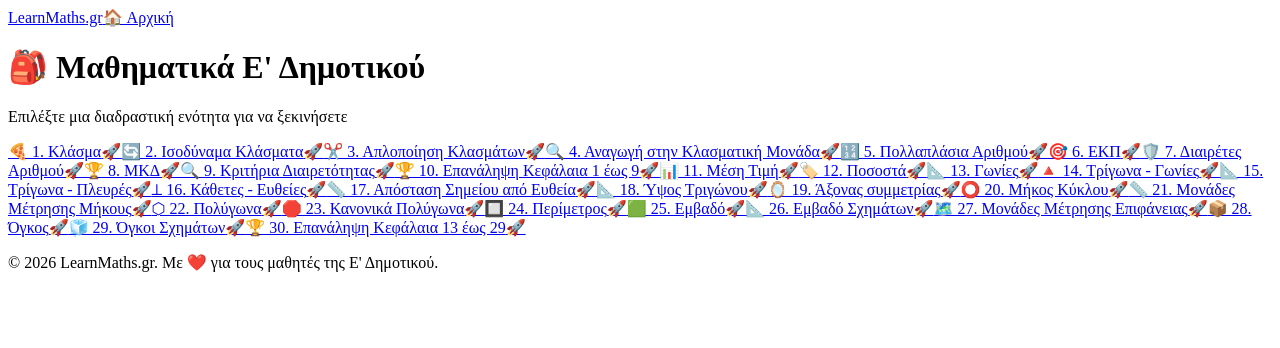
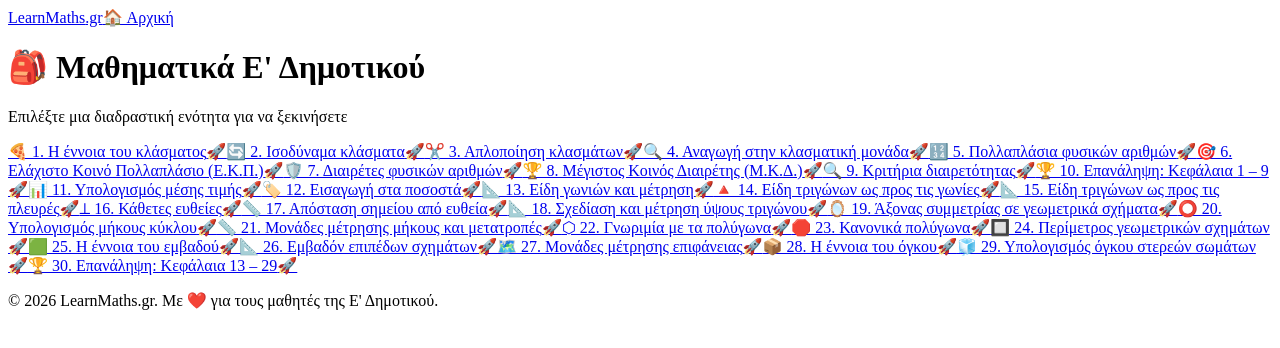
Before and after one commit to gkrimpas-lab/learn-maths-2026, a Next.js app: page /e-dimotikou in a window 1280 px wide. Shown: the top 348 px of the page. Built offline with nearby package versions, Linux system fonts and the light colour scheme.

Commit message:
Update module labels and descriptions in EDimotikouMenu

```diff
--- a/pages/e-dimotikou/index.js
+++ b/pages/e-dimotikou/index.js
@@ -5,37 +5,37 @@ import { LAYOUT } from '../../shared/layout-config';
 
 export default function EDimotikouMenu() {
   const modules = [
-    { id: '01-klasma', label: '🍕 1. Κλάσμα', href: '/e-dimotikou/01-klasma' },
-    { id: '02-isodinama', label: '🔄 2. Ισοδύναμα Κλάσματα', href: '/e-dimotikou/02-isodinama' },
-    { id: '03-aplopoiisi', label: '✂️ 3. Απλοποίηση Κλασμάτων', href: '/e-dimotikou/03-aplopoiisi' },
-    { id: '04-anagogi', label: '🔍 4. Αναγωγή στην Κλασματική Μονάδα', href: '/e-dimotikou/04-anagogi' },
-    { id: '05-pollaplasia', label: '🔢 5. Πολλαπλάσια Αριθμού', href: '/e-dimotikou/05-pollaplasia' },
-    { id: '06-ekp', label: '🎯 6. ΕΚΠ', href: '/e-dimotikou/06-ekp' },
-    { id: '07-diairetes', label: '🛡️ 7. Διαιρέτες Αριθμού', href: '/e-dimotikou/07-diairetes' },
-    { id: '08-mkd', label: '🏆 8. ΜΚΔ', href: '/e-dimotikou/08-mkd' },
-    { id: '09-krit-diaret', label: '🔍 9. Κριτήρια Διαιρετότητας', href: '/e-dimotikou/09-krit-diaret' },
-    { id: '10-epanalipsi-1', label: '🏆 10. Επανάληψη Κεφάλαια 1 έως 9', href: '/e-dimotikou/10-epanalipsi-1' },
-    { id: '11-mesitimi', label: '📊 11. Μέση Τιμή', href: '/e-dimotikou/11-mesitimi' },
-    { id: '12-pososta', label: '🏷️ 12. Ποσοστά', href: '/e-dimotikou/12-pososta' },
-    { id: '13-gonies', label: '📐 13. Γωνίες', href: '/e-dimotikou/13-gonies' },
-    { id: '14-trigona', label: '🔺 14. Τρίγωνα - Γωνίες', href: '/e-dimotikou/14-trigona' },
-    { id: '15-trigona-pleures', label: '📐 15. Τρίγωνα - Πλευρές', href: '/e-dimotikou/15-trigona-pleures' },
-    { id: '16-kathetes-eutheies', label: '⟂ 16. Κάθετες - Ευθείες', href: '/e-dimotikou/16-kathetes-eutheies' },
-    { id: '17-apostasi-simeiou-eutheias', label: '📏 17. Απόσταση Σημείου από Ευθεία', href: '/e-dimotikou/17-apostasi-simeiou-eutheia' },
-    { id: '18-ipsos-trigonou', label: '📐 18. Ύψος Τριγώνου', href: '/e-dimotikou/18-ipsos-trigonou' },
-    { id: '19-aksonas-simmetrias', label: '🪞 19. Άξονας συμμετρίας', href: '/e-dimotikou/19-aksonas-simmetrias' },
-    { id: '20-mikos-kiklou', label: '⭕ 20. Μήκος Κύκλου', href: '/e-dimotikou/20-mikos-kiklou' },
-    { id: '21-monades-mikous', label: '📏 21. Μονάδες Μέτρησης Μήκους', href: '/e-dimotikou/21-monades-mikous' },
-    { id: '22-poligona', label: '⬡ 22. Πολύγωνα', href: '/e-dimotikou/22-poligona' },
-    { id: '23-kanonika-poligona', label: '🛑 23. Κανονικά Πολύγωνα', href: '/e-dimotikou/23-kanonika-poligona' },
-    { id: '24-perimetros', label: '🔲 24. Περίμετρος', href: '/e-dimotikou/24-perimetros' },
-    { id: '25-embado', label: '🟩 25. Εμβαδό', href: '/e-dimotikou/25-embado' },
-    { id: '26-embado-sximaton', label: '📐 26. Εμβαδό Σχημάτων', href: '/e-dimotikou/26-embado-sximaton' },
-    { id: '27-monades-epifaneias', label: '🗺️ 27. Μονάδες Μέτρησης Επιφάνειας', href: '/e-dimotikou/27-monades-epifaneias' },
-    { id: '28-ennoia-ogkou', label: '📦 28. Όγκος', href: '/e-dimotikou/28-ennoia-ogkou' },
-    { id: '29-ogkoi-sximaton', label: '🧊 29. Όγκοι Σχημάτων', href: '/e-dimotikou/29-ogkoi-sximaton' },
-    { id: '30-epanalipsi-2', label: '🏆 30. Επανάληψη Κεφάλαια 13 έως 29', href: '/e-dimotikou/30-epanalipsi-2' }
-  ];
+  { id: '01-klasma', label: '🍕 1. Η έννοια του κλάσματος', href: '/e-dimotikou/01-klasma' },
+  { id: '02-isodinama', label: '🔄 2. Ισοδύναμα κλάσματα', href: '/e-dimotikou/02-isodinama' },
+  { id: '03-aplopoiisi', label: '✂️ 3. Απλοποίηση κλασμάτων', href: '/e-dimotikou/03-aplopoiisi' },
+  { id: '04-anagogi', label: '🔍 4. Αναγωγή στην κλασματική μονάδα', href: '/e-dimotikou/04-anagogi' },
+  { id: '05-pollaplasia', label: '🔢 5. Πολλαπλάσια φυσικών αριθμών', href: '/e-dimotikou/05-pollaplasia' },
+  { id: '06-ekp', label: '🎯 6. Ελάχιστο Κοινό Πολλαπλάσιο (Ε.Κ.Π.)', href: '/e-dimotikou/06-ekp' },
+  { id: '07-diairetes', label: '🛡️ 7. Διαιρέτες φυσικών αριθμών', href: '/e-dimotikou/07-diairetes' },
+  { id: '08-mkd', label: '🏆 8. Μέγιστος Κοινός Διαιρέτης (Μ.Κ.Δ.)', href: '/e-dimotikou/08-mkd' },
+  { id: '09-krit-diaret', label: '🔍 9. Κριτήρια διαιρετότητας', href: '/e-dimotikou/09-krit-diaret' },
+  { id: '10-epanalipsi-1', label: '🏆 10. Επανάληψη: Κεφάλαια 1 – 9', href: '/e-dimotikou/10-epanalipsi-1' },
+  { id: '11-mesitimi', label: '📊 11. Υπολογισμός μέσης τιμής', href: '/e-dimotikou/11-mesitimi' },
+  { id: '12-pososta', label: '🏷️ 12. Εισαγωγή στα ποσοστά', href: '/e-dimotikou/12-pososta' },
+  { id: '13-gonies', label: '📐 13. Είδη γωνιών και μέτρηση', href: '/e-dimotikou/13-gonies' },
+  { id: '14-trigona', label: '🔺 14. Είδη τριγώνων ως προς τις γωνίες', href: '/e-dimotikou/14-trigona' },
+  { id: '15-trigona-pleures', label: '📐 15. Είδη τριγώνων ως προς τις πλευρές', href: '/e-dimotikou/15-trigona-pleures' },
+  { id: '16-kathetes-eutheies', label: '⟂ 16. Κάθετες ευθείες', href: '/e-dimotikou/16-kathetes-eutheies' },
+  { id: '17-apostasi-simeiou-eutheias', label: '📏 17. Απόσταση σημείου από ευθεία', href: '/e-dimotikou/17-apostasi-simeiou-eutheia' },
+  { id: '18-ipsos-trigonou', label: '📐 18. Σχεδίαση και μέτρηση ύψους τριγώνου', href: '/e-dimotikou/18-ipsos-trigonou' },
+  { id: '19-aksonas-simmetrias', label: '🪞 19. Άξονας συμμετρίας σε γεωμετρικά σχήματα', href: '/e-dimotikou/19-aksonas-simmetrias' },
+  { id: '20-mikos-kiklou', label: '⭕ 20. Υπολογισμός μήκους κύκλου', href: '/e-dimotikou/20-mikos-kiklou' },
+  { id: '21-monades-mikous', label: '📏 21. Μονάδες μέτρησης μήκους και μετατροπές', href: '/e-dimotikou/21-monades-mikous' },
+  { id: '22-poligona', label: '⬡ 22. Γνωριμία με τα πολύγωνα', href: '/e-dimotikou/22-poligona' },
+  { id: '23-kanonika-poligona', label: '🛑 23. Κανονικά πολύγωνα', href: '/e-dimotikou/23-kanonika-poligona' },
+  { id: '24-perimetros', label: '🔲 24. Περίμετρος γεωμετρικών σχημάτων', href: '/e-dimotikou/24-perimetros' },
+  { id: '25-embado', label: '🟩 25. Η έννοια του εμβαδού', href: '/e-dimotikou/25-embado' },
+  { id: '26-embado-sximaton', label: '📐 26. Εμβαδόν επιπέδων σχημάτων', href: '/e-dimotikou/26-embado-sximaton' },
+  { id: '27-monades-epifaneias', label: '🗺️ 27. Μονάδες μέτρησης επιφάνειας', href: '/e-dimotikou/27-monades-epifaneias' },
+  { id: '28-ennoia-ogkou', label: '📦 28. Η έννοια του όγκου', href: '/e-dimotikou/28-ennoia-ogkou' },
+  { id: '29-ogkoi-sximaton', label: '🧊 29. Υπολογισμός όγκου στερεών σωμάτων', href: '/e-dimotikou/29-ogkoi-sximaton' },
+  { id: '30-epanalipsi-2', label: '🏆 30. Επανάληψη: Κεφάλαια 13 – 29', href: '/e-dimotikou/30-epanalipsi-2' }
+];
 
   return (
     <div className="min-h-screen bg-gray-50 text-gray-800 font-sans flex flex-col justify-between">
```
